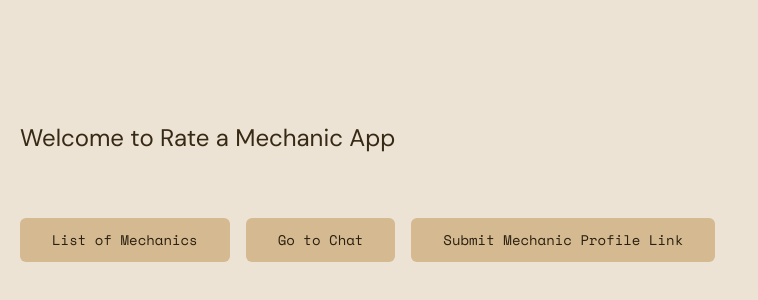
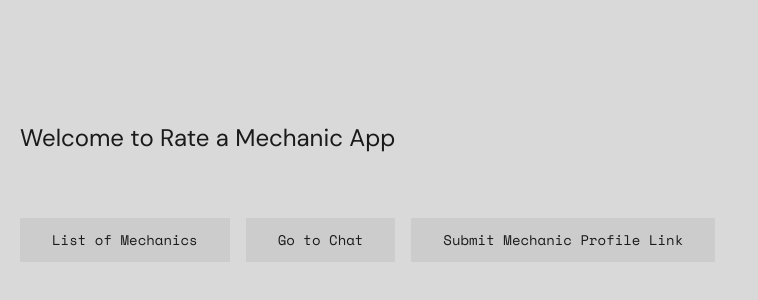
Before and after one commit to tushcmd/ram-rag, a Next.js app: page / in a window 1280 px wide. Shown: the part 208-508 px from the top of the page, without its empty margins (0-758 px from the left). Built offline with nearby package versions, Linux system fonts and the light colour scheme.

Commit message:
style: changed theme

```diff
--- a/app/globals.css
+++ b/app/globals.css
@@ -4,7 +4,27 @@
 
 @layer base {
   :root {
-    --background: 36 39% 88%;
+    --background: 0 0% 85%;
+    --foreground: 0 0% 10%;
+    --primary: 0 0% 80%;
+    --primary-foreground: 0 0% 10%;
+    --secondary: 0 0% 70%;
+    --secondary-foreground: 0 0% 10%;
+    --accent: 240 100% 50%;
+    --accent-foreground: 0 0% 100%;
+    --destructive: 0 84% 32%;
+    --destructive-foreground: 0 0% 98%;
+    --muted: 0 0% 75%;
+    --muted-foreground: 0 0% 10%;
+    --card: 0 0% 95%;
+    --card-foreground: 0 0% 10%;
+    --popover: 0 0% 100%;
+    --popover-foreground: 240 10% 3.9%;
+    --border: 0 0% 60%;
+    --input: 0 0% 60%;
+    --ring: 0 0% 10%;
+    --radius: 0rem;
+    /* --background: 36 39% 88%;
     --foreground: 36 45% 15%;
     --primary: 36 45% 70%;
     --primary-foreground: 36 45% 11%;
@@ -23,7 +43,7 @@
     --border: 36 45% 60%;
     --input: 36 45% 60%;
     --ring: 36 45% 30%;
-    --radius: 0.5rem;
+    --radius: 0.5rem; */
     --chart-1: 12 76% 61%;
     --chart-2: 173 58% 39%;
     --chart-3: 197 37% 24%;
```
